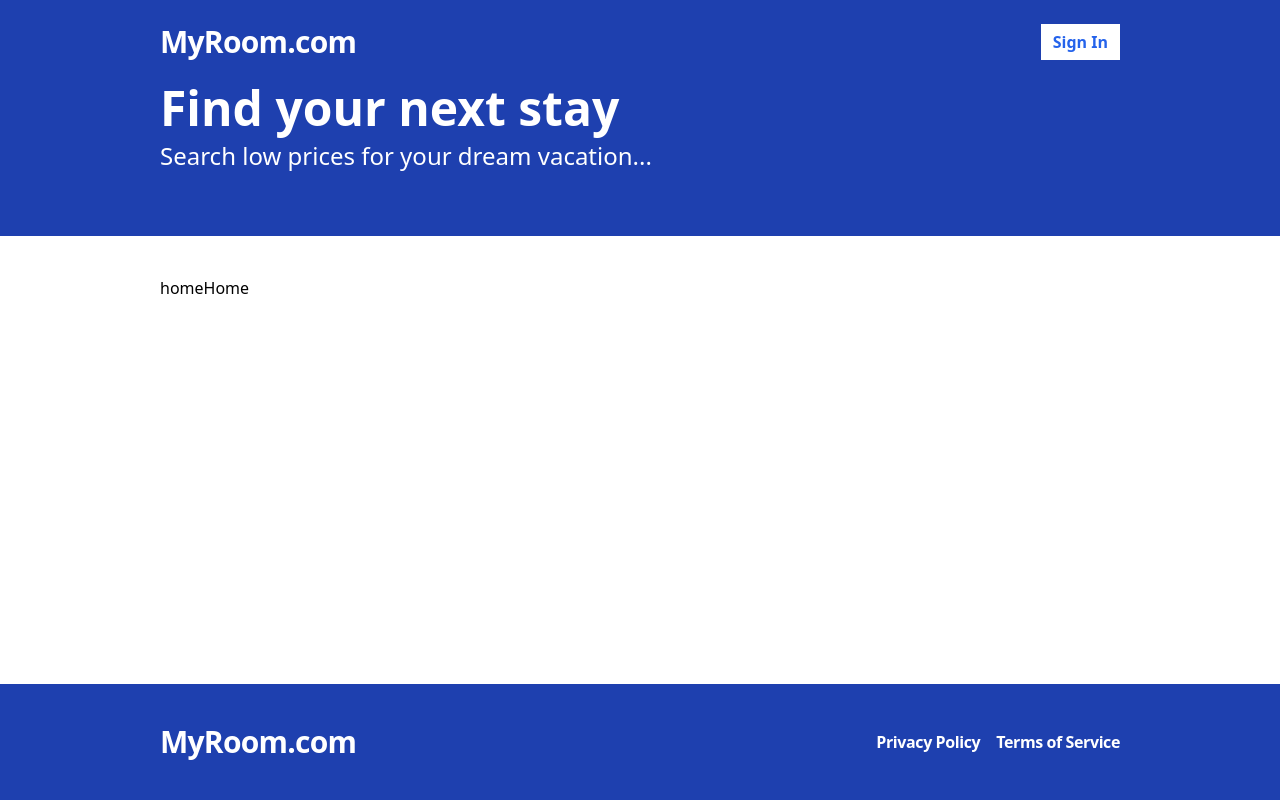
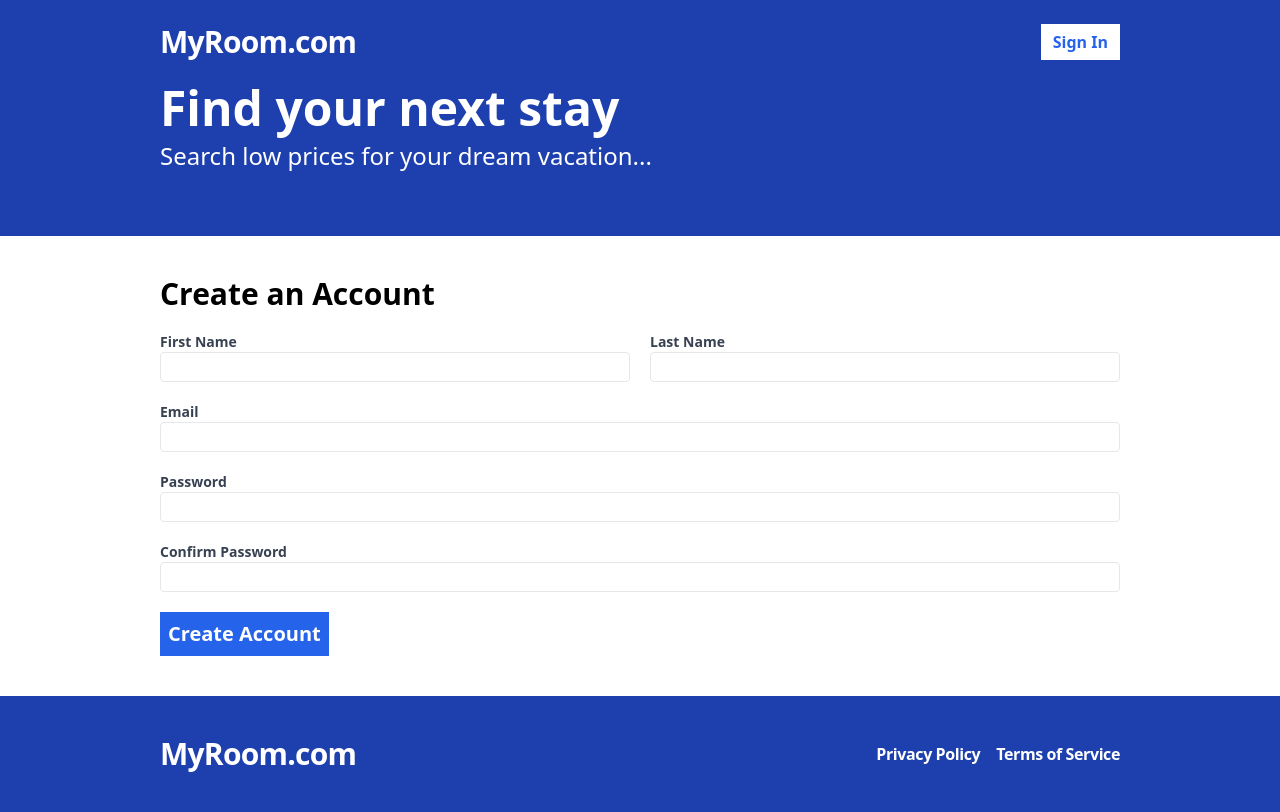
Before and after one commit to MeerUzairWasHere/myroom.com, a React (Vite) app in the folder frontend/: page /register in a window 1280 px wide. Before the commit this address led to /. Built offline with nearby package versions, Linux system fonts and the light colour scheme; no server answers.

Commit message:
added registration form n react query, react hot toast

```diff
--- a/frontend/package.json
+++ b/frontend/package.json
@@ -10,14 +10,17 @@
     "preview": "vite preview"
   },
   "dependencies": {
-    "@types/react-router-dom": "^5.3.3",
     "react": "^18.2.0",
     "react-dom": "^18.2.0",
+    "react-hook-form": "^7.50.1",
+    "react-hot-toast": "^2.4.1",
+    "react-query": "^3.39.3",
     "react-router-dom": "^6.22.0"
   },
   "devDependencies": {
     "@types/react": "^18.2.55",
     "@types/react-dom": "^18.2.19",
+    "@types/react-router-dom": "^5.3.3",
     "@typescript-eslint/eslint-plugin": "^6.21.0",
     "@typescript-eslint/parser": "^6.21.0",
     "@vitejs/plugin-react-swc": "^3.5.0",
--- a/frontend/src/App.tsx
+++ b/frontend/src/App.tsx
@@ -5,6 +5,7 @@ import {
   Navigate,
 } from "react-router-dom";
 import Layout from "./layouts/Layout";
+import Register from "./pages/Register";
 
 function App() {
   return (
@@ -16,6 +17,7 @@ function App() {
         <Route path="/search" element={<Layout>
           <p>search</p>
         </Layout>} />
+        <Route path="/register" element={<Layout><Register/> </Layout>} />
         <Route path="*" element={<Navigate to="/" />} />
       </Routes>
     </Router>
--- /dev/null
+++ b/frontend/src/api-client.ts
@@ -0,0 +1,20 @@
+import { RegisterFormData } from "./pages/Register";
+
+const API_BASE_URL = import.meta.env.VITE_API_BASE_URL
+
+export const register = async (formData: RegisterFormData) => {
+
+    const res = await fetch(`${API_BASE_URL}/users/register`, {
+        method: "POST",
+        headers: {
+            "Content-Type": "application/json"
+        },
+        body: JSON.stringify(formData)
+    })
+
+    const resBody = await res.json();
+
+    if (!res.ok) {
+        throw new Error(resBody?.message)
+    }
+}
--- a/frontend/src/main.tsx
+++ b/frontend/src/main.tsx
@@ -1,9 +1,19 @@
 import ReactDOM from 'react-dom/client'
 import App from './App.tsx'
 import './index.css'
+import { QueryClient, QueryClientProvider , } from 'react-query'
+import  {  Toaster  } from 'react-hot-toast';
 
+const queryClient =  new QueryClient({
+  defaultOptions:{
+    queries:{
+      retry:0
+    }
+  }
+})
 ReactDOM.createRoot(document.getElementById('root')!).render(
-  < >
+  <QueryClientProvider client={queryClient}>
     <App />
-  </>,
+     <Toaster />
+  </QueryClientProvider>,
 )
--- /dev/null
+++ b/frontend/src/pages/Register.tsx
@@ -0,0 +1,91 @@
+import { useForm } from "react-hook-form"
+import { useMutation } from "react-query";
+import * as apiClient from '../api-client'
+import { useNavigate } from "react-router-dom";
+import toast from "react-hot-toast";
+
+export type RegisterFormData ={
+    firstName:string;
+    lastName:string;
+    email:string;
+    password:string;
+    confirmPassword:string;
+}
+
+const Register = () => {
+    const navigate = useNavigate()
+    const {register,watch,handleSubmit,formState:{errors}}= useForm<RegisterFormData>()
+
+    const mutation = useMutation(apiClient.register,{
+        onSuccess:()=>{
+            toast.success('Registration Successful!');
+          navigate("/sign-in")
+        },
+        onError:(error:Error)=>{
+            console.log(error.message)
+             toast.error("Something went wrong!");
+        }
+    });
+
+    const onSubmit = handleSubmit((values:RegisterFormData)=>{
+        mutation.mutate(values)
+
+    })
+  return (
+    <form onSubmit={onSubmit} className="flex flex-col gap-5">
+        <h2 className="text-3xl font-bold">Create an Account</h2>
+        <div className="flex flex-col md:flex-row gap-5">
+            <label  className="text-gray-700 text-sm font-bold flex-1">
+                First Name
+                <input className="border rounded w-full py-1 px-2 font-normal" {...register("firstName",{
+                    required:"This field is required!"
+                })}  />
+                {errors?.firstName && <span className="text-red-500">{errors.firstName.message}</span> }
+            </label>
+            <label  className="text-gray-700 text-sm font-bold flex-1"  >
+                Last Name
+                <input className="border rounded w-full py-1 px-2 font-normal"  {...register("lastName",{
+                    required:"This field is required!"
+                })} />
+                    {errors?.lastName && <span className="text-red-500">{errors.lastName.message}</span> }
+            </label>
+        </div>
+         <label  className="text-gray-700 text-sm font-bold flex-1"  >
+                Email
+                <input type="email" className="border rounded w-full py-1 px-2 font-normal"  {...register("email",{
+                    required:"This field is required!"
+                })} />
+                    {errors?.email && <span className="text-red-500">{errors.email.message}</span> }
+            </label>
+         <label  className="text-gray-700 text-sm font-bold flex-1"  >
+                Password
+                <input autoComplete="true" type="password" className="border rounded w-full py-1 px-2 font-normal"  {...register("password",{
+                    required:"This field is required!",minLength:{
+                        value:6,
+                        message:"Password must be atleast 6 characters"
+                    }
+                })} />
+                    {errors?.password && <span className="text-red-500">{errors.password.message}</span> }
+            </label>
+         <label  className="text-gray-700 text-sm font-bold flex-1"  >
+                Confirm Password
+                <input autoComplete="true" type="password" className="border rounded w-full py-1 px-2 font-normal"  {...register("confirmPassword",{
+                     validate:(value)=>{
+                            if(!value){
+                                 return "This filed is required!"
+                            }else if(watch("password")!== value){
+                                return "Passwords do not match"
+                            }
+                     }
+                })} />
+                    {errors?.confirmPassword && <span className="text-red-500">{errors.confirmPassword.message}</span> }
+            </label>
+            <span>
+                <button type="submit" className=" bg-blue-600 text-white p-2 font-bold hover:bg-blue-500 text-xl">
+                    Create Account
+                </button>
+            </span>
+    </form>
+  )
+}
+export default Register
--- a/frontend/tailwind.config.js
+++ b/frontend/tailwind.config.js
@@ -4,7 +4,9 @@ export default {
   theme: {
     extend: {},
     container:{
-      padding:"10rem"
+      padding:{
+        md:"10rem",
+      }
     }
   },
   plugins: [],
```
Also changed, not shown: 1 other file (tests, documents, lock files or other folders).
